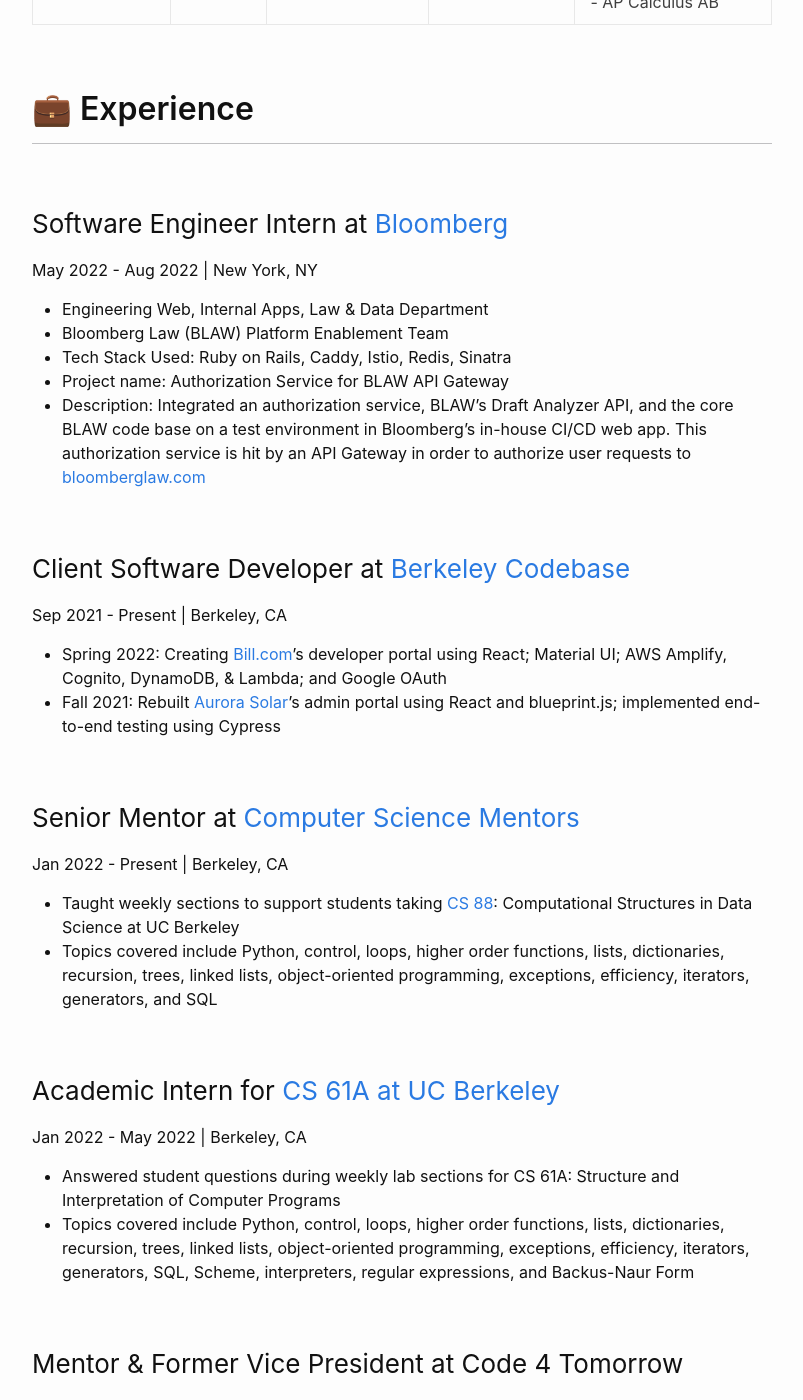
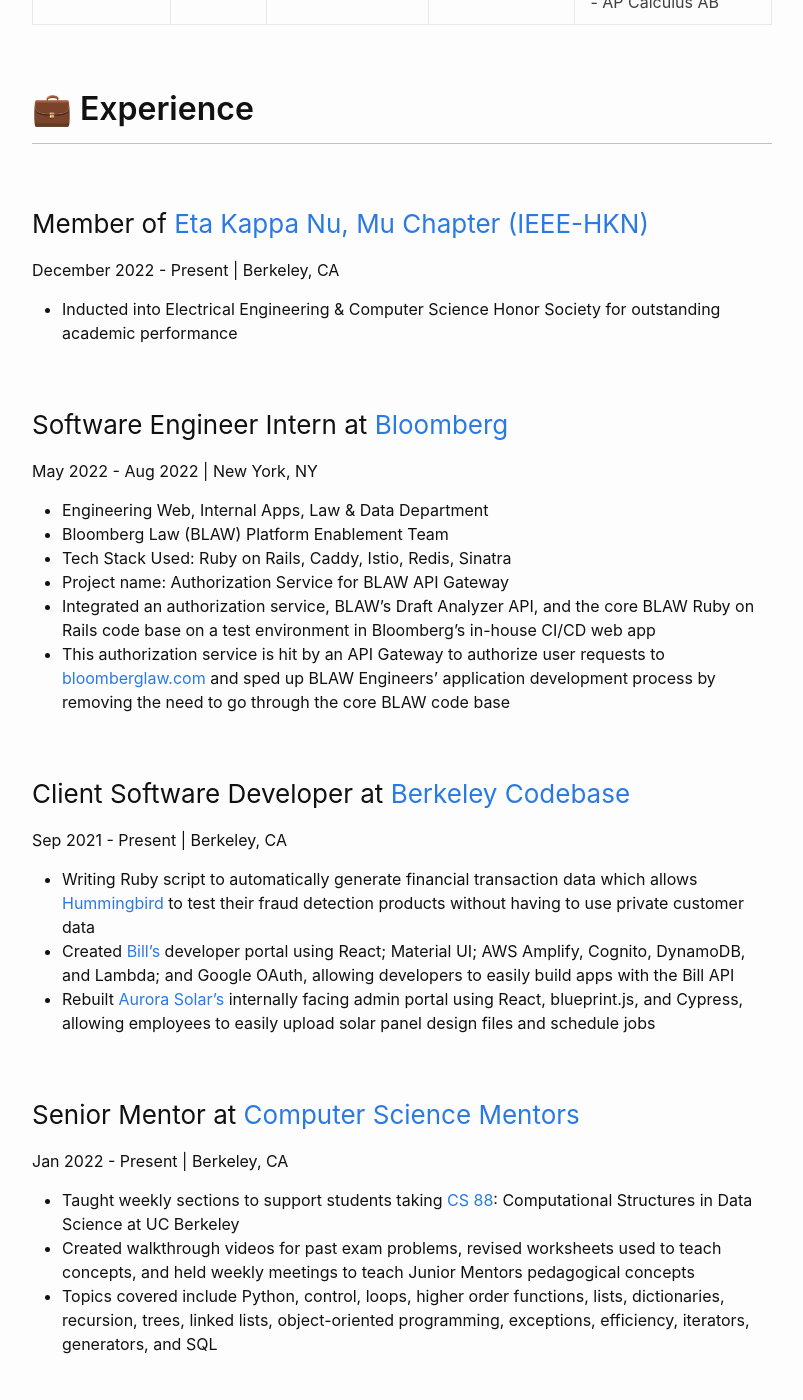
Before and after one commit to phrdang/phrdang.github.io, a Jekyll site: the page built from about.md, in a window 1280 px wide and 1400 px high, scrolled down 1316 px. Shown: the whole window, without its empty margins (238-1041 px from the left). Built offline with Jekyll 4.4.1, drawn with Linux system fonts in a browser that asks for light colours.

Commit message:
Update resume and add HKN induction

```diff
--- a/about.md
+++ b/about.md
@@ -31,6 +31,11 @@
 
 ## 💼 Experience
 
+### Member of [Eta Kappa Nu, Mu Chapter (IEEE-HKN)](https://hkn.eecs.berkeley.edu)
+December 2022 - Present | Berkeley, CA
+
+- Inducted into Electrical Engineering & Computer Science Honor Society for outstanding academic performance
+
 ### Software Engineer Intern at [Bloomberg](https://www.bloomberg.com/company)
 May 2022 - Aug 2022 | New York, NY
 
@@ -38,18 +43,22 @@
 - Bloomberg Law (BLAW) Platform Enablement Team
 - Tech Stack Used: Ruby on Rails, Caddy, Istio, Redis, Sinatra
 - Project name: Authorization Service for BLAW API Gateway
-- Description: Integrated an authorization service, BLAW's Draft Analyzer API, and the core BLAW code base on a test environment in Bloomberg's in-house CI/CD web app. This authorization service is hit by an API Gateway in order to authorize user requests to [bloomberglaw.com](https://bloomberglaw.com)
+- Integrated an authorization service, BLAW’s Draft Analyzer API, and the core BLAW Ruby on Rails code base on a test environment in Bloomberg’s in-house CI/CD web app
+- This authorization service is hit by an API Gateway to authorize user requests to [bloomberglaw.com](https://bloomberglaw.com) and sped up BLAW Engineers’ application development process by removing the need to go through the core BLAW code base
 
 ### Client Software Developer at [Berkeley Codebase](https://codebase.berkeley.edu)
 Sep 2021 - Present | Berkeley, CA
 
-- Spring 2022: Creating [Bill.com](https://www.bill.com)’s developer portal using React; Material UI; AWS Amplify, Cognito, DynamoDB, & Lambda; and Google OAuth
-- Fall 2021: Rebuilt [Aurora Solar](https://www.aurorasolar.com)’s admin portal using React and blueprint.js; implemented end-to-end testing using Cypress
+- Writing Ruby script to automatically generate financial transaction data which allows [Hummingbird](https://hummingbird.co) to test their fraud detection products without having to use private customer data
+- Created [Bill’s](https://bill.com) developer portal using React; Material UI; AWS Amplify, Cognito, DynamoDB, and Lambda; and Google OAuth, allowing developers to easily build apps with the Bill API
+- Rebuilt [Aurora Solar’s](https://aurorasolar.com) internally facing admin portal using React, blueprint.js, and Cypress, allowing employees to easily upload solar panel design files and schedule jobs
 
 ### Senior Mentor at [Computer Science Mentors](https://csmentors.berkeley.edu)
 Jan 2022 - Present | Berkeley, CA
 
 - Taught weekly sections to support students taking [CS 88](https://cs88-website.github.io): Computational Structures in Data Science at UC Berkeley
+- Created walkthrough videos for past exam problems, revised worksheets used to teach concepts, and held weekly meetings to teach
+Junior Mentors pedagogical concepts
 - Topics covered include Python, control, loops, higher order functions, lists, dictionaries, recursion, trees, linked lists, object-oriented programming, exceptions, efficiency, iterators, generators, and SQL
 
 ### Academic Intern for [CS 61A at UC Berkeley](https://cs61a.org)
```
Also changed, not shown: contact.md (+2 -0 lines), 1 other file.
